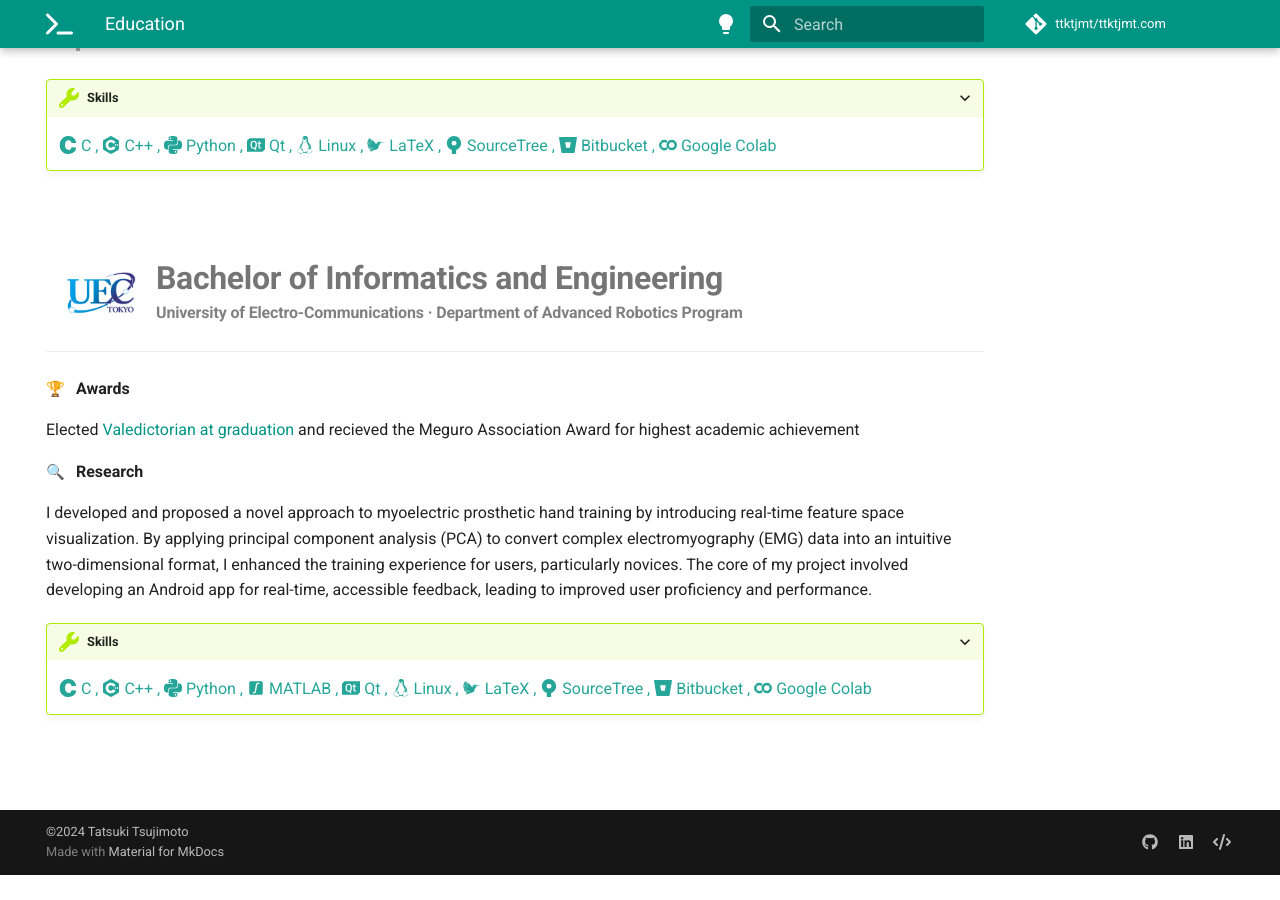
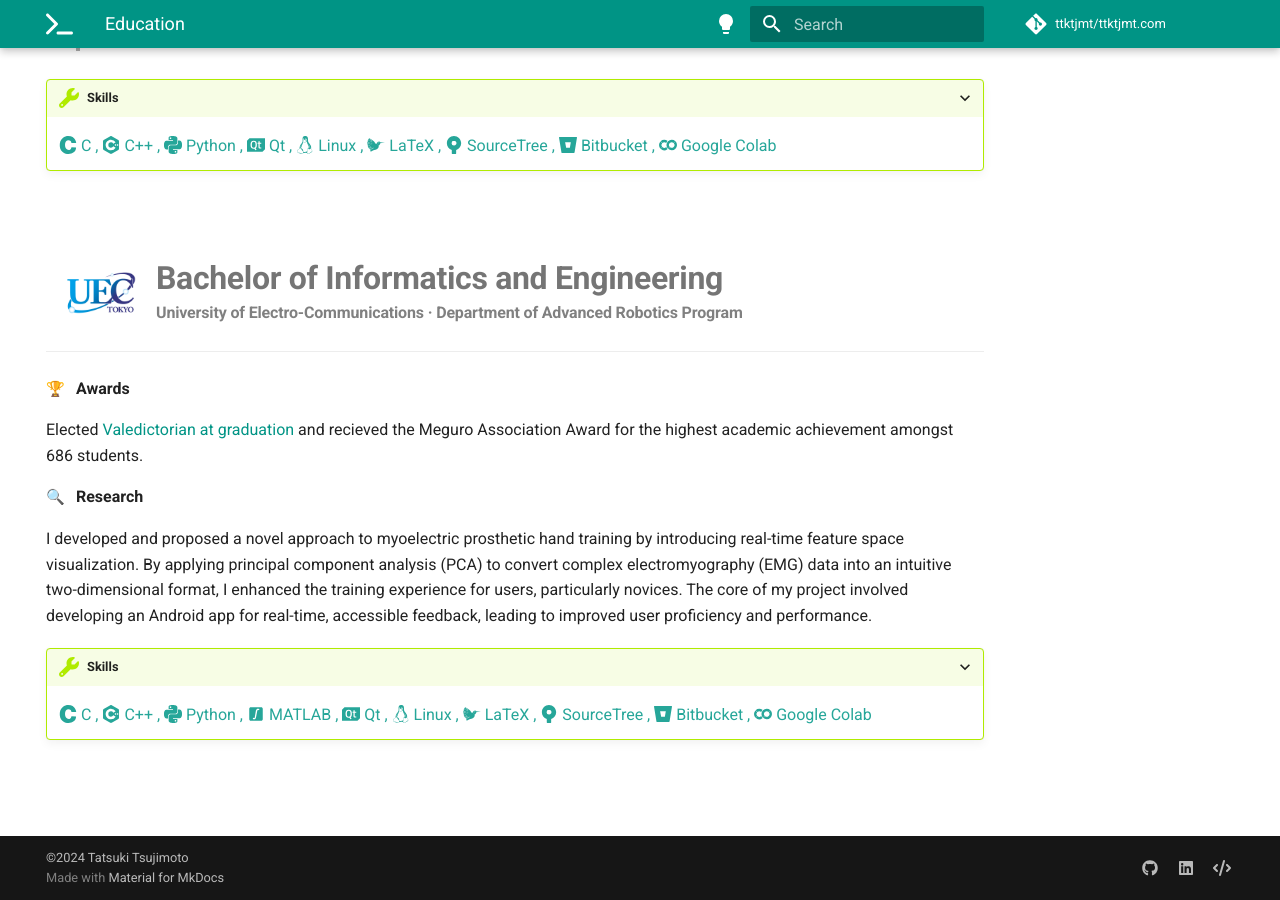
Before and after one commit to ttktjmt/ttktjmt.com, an MkDocs documentation site: the page built from docs/docs/education.md, in a window 1280 px wide and 900 px high, scrolled down 740 px. Built offline with MkDocs 1.6.1 and Material for MkDocs 9.7.7, drawn with Linux system fonts in a browser that asks for light colours; emoji names are drawn with the system emoji font; comment, search, counter and statistics services are not loaded; before the commit the page ends 1615 px from its top, so only the background shows below that.

```diff
--- a/docs/docs/education.md
+++ b/docs/docs/education.md
@@ -58,7 +58,7 @@
 
 :trophy: &nbsp; **Awards** <br>
 
-Elected [Valedictorian at graduation](https://megurokai.jp/home2/2022megurokaisho/){:target="_blank"} and recieved the Meguro Association Award for highest academic achievement
+Elected [Valedictorian at graduation](https://megurokai.jp/home2/2022megurokaisho/){:target="_blank"} and recieved the Meguro Association Award for the highest academic achievement amongst 686 students.
 
 :mag: &nbsp; **Research** <br>
 
```
